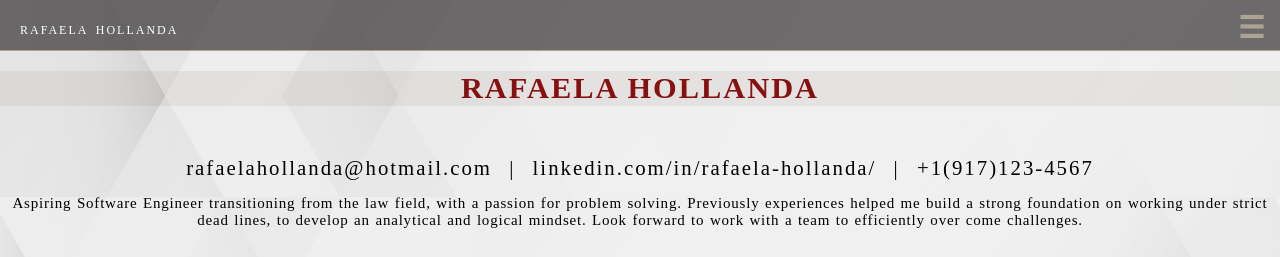
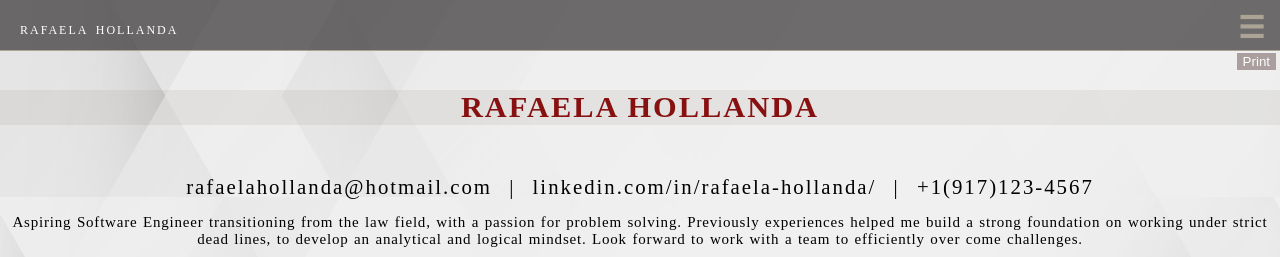
Before and after one commit to rphm95/Portfolio, a plain HTML site: page resume.html in a window 1280 px wide. Shown: the top 257 px of the page. Drawn offline with nearby package versions, Linux system fonts and the light colour scheme.

Commit message:
print button

```diff
--- a/resume.html
+++ b/resume.html
@@ -42,6 +42,7 @@
       </div>
 
     <!-- ====================== the body of the page ========================== -->
+    <div id="p"><button class="print" onClick="window.print()">Print</button></div>
     <h1>RAFAELA HOLLANDA</h1>
     <h4 class="contact">rafaelahollanda@hotmail.com  |  linkedin.com/in/rafaela-hollanda/  |  +1(917)123-4567</h4>
     <p class="intro"> Aspiring Software Engineer transitioning from the law field, with a passion for problem solving. Previously experiences helped me build a strong foundation on working under strict dead lines, to develop an analytical and logical mindset. Look forward to work with a team to efficiently over come challenges. </p>
--- a/resumestyle.css
+++ b/resumestyle.css
@@ -254,7 +254,21 @@ h6{
     word-spacing: 1px;
     letter-spacing: 0.8px;
 }
+#p{
+    text-align: end;
+}
+.print{
+    background-color: rgb(170, 158, 158);
+    color: white;
+    cursor: pointer;
+    margin-right: 4px;
+    margin-top: 2px;
+    border-style: none;
+}
 
+.print:hover{
+    background-color: lightgray;
+}
 
 @media only screen and (max-width: 600px){
     #modal-content{
```
